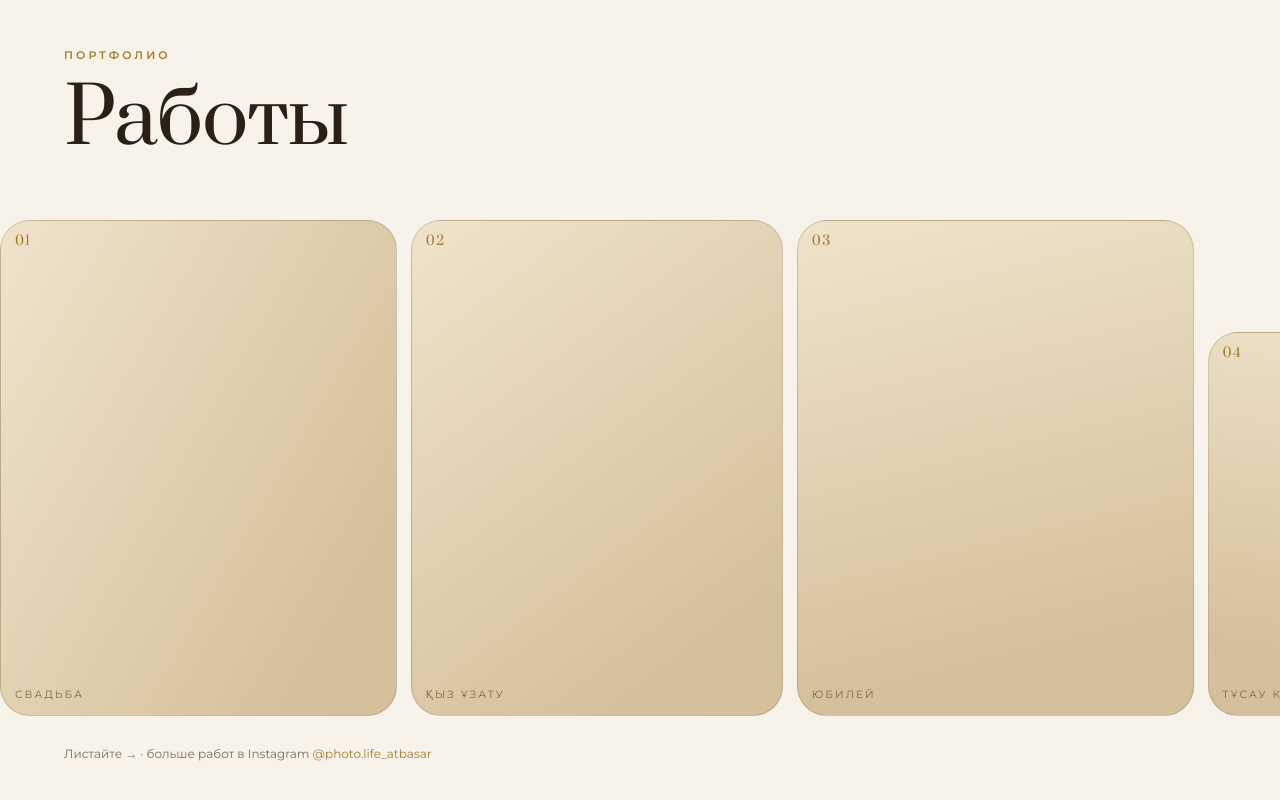
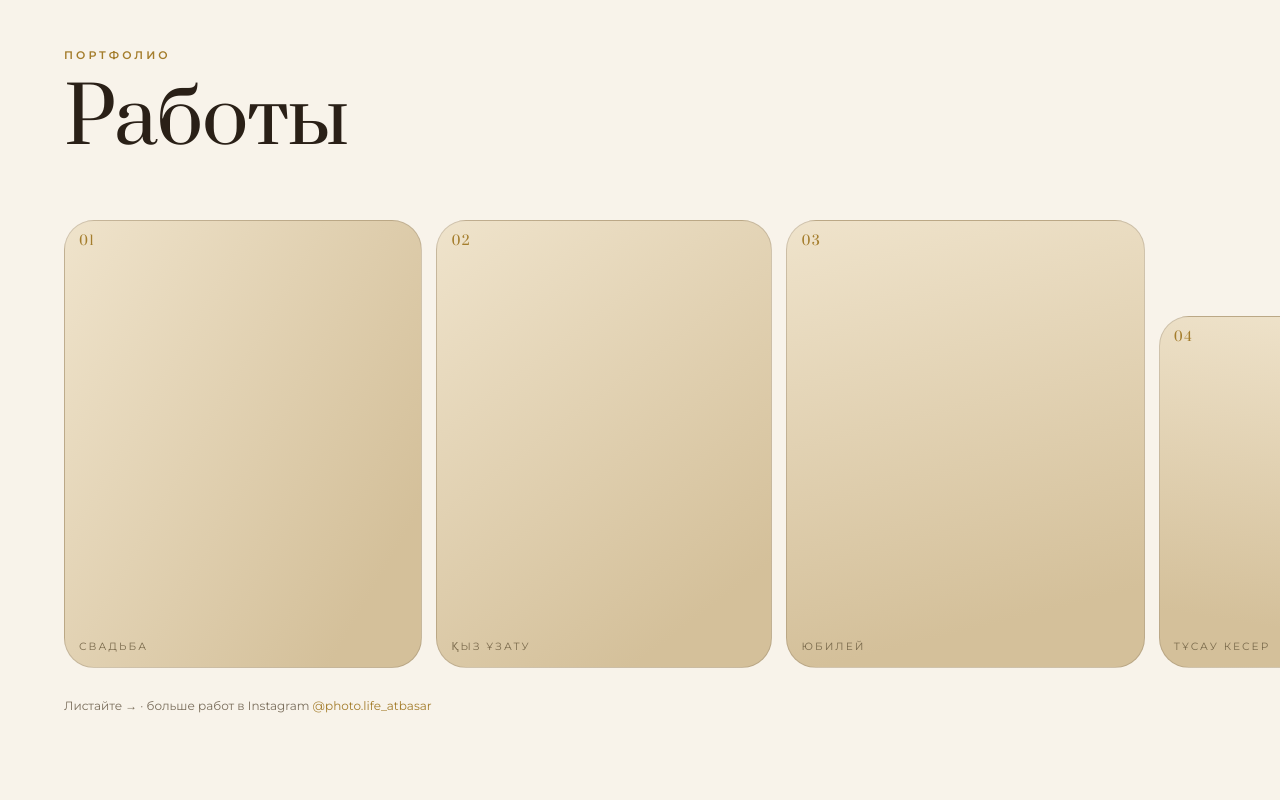
Before and after one commit to zhumagaliaibek6/dias-photo-demo, a plain HTML site: page index.html in a window 1280 px wide. Shown: the part 1992-2792 px from the top of the page. Drawn offline with Linux system fonts and the light colour scheme; a script that the page names is missing.

Commit message:
Add files via upload

```diff
--- a/index.html
+++ b/index.html
@@ -32,9 +32,12 @@ h2{font-size:clamp(34px,6vw,84px);line-height:1.04;letter-spacing:-.015em;margin
 .sv h3,.sv p,.sv .pr{grid-column:2}
 @media(min-width:820px){.sv h3{grid-column:2}.sv p{grid-column:3}.sv .pr{grid-column:4}}
 .strip{display:flex;gap:14px;overflow-x:auto;scroll-snap-type:x mandatory;padding:0 clamp(18px,5vw,64px) 18px;margin-top:clamp(30px,5vw,60px);scrollbar-width:thin;scrollbar-color:var(--gold) transparent}
-.strip .fr{flex:none;scroll-snap-align:start;height:min(62vh,560px);aspect-ratio:4/5}
+.strip{scroll-padding-left:clamp(18px,5vw,64px);align-items:flex-end}
+.strip .fr{flex:none;scroll-snap-align:start;width:56vw;max-width:260px;aspect-ratio:4/5}
 .strip .fr:nth-child(3n+2){aspect-ratio:3/4}
-.strip .fr:nth-child(4n){aspect-ratio:1/1;height:min(48vh,440px);align-self:flex-end}
+.strip .fr:nth-child(4n){aspect-ratio:1/1;width:48vw;max-width:220px}
+@media(min-width:760px){.strip .fr{width:auto;max-width:none;height:min(56vh,520px)}.strip .fr:nth-child(4n){width:auto;height:min(44vh,400px)}}
+.strip::after{content:'';flex:none;width:1px}
 .hint{font-size:12px;color:var(--mut);margin-top:10px}
 .al{border-block:1px solid var(--line)}
 .alg{display:grid;gap:clamp(36px,6vw,90px);align-items:center}
```
